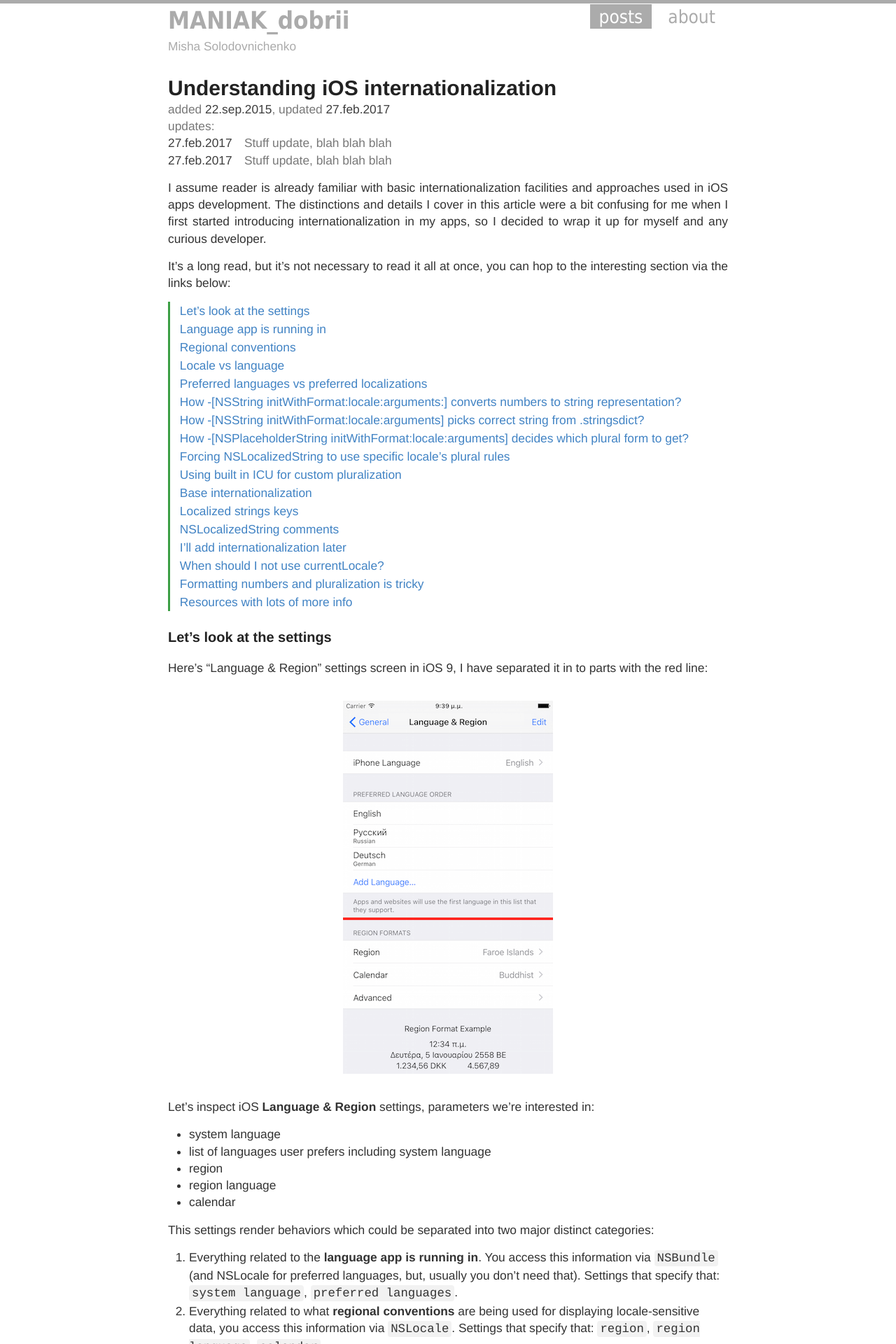
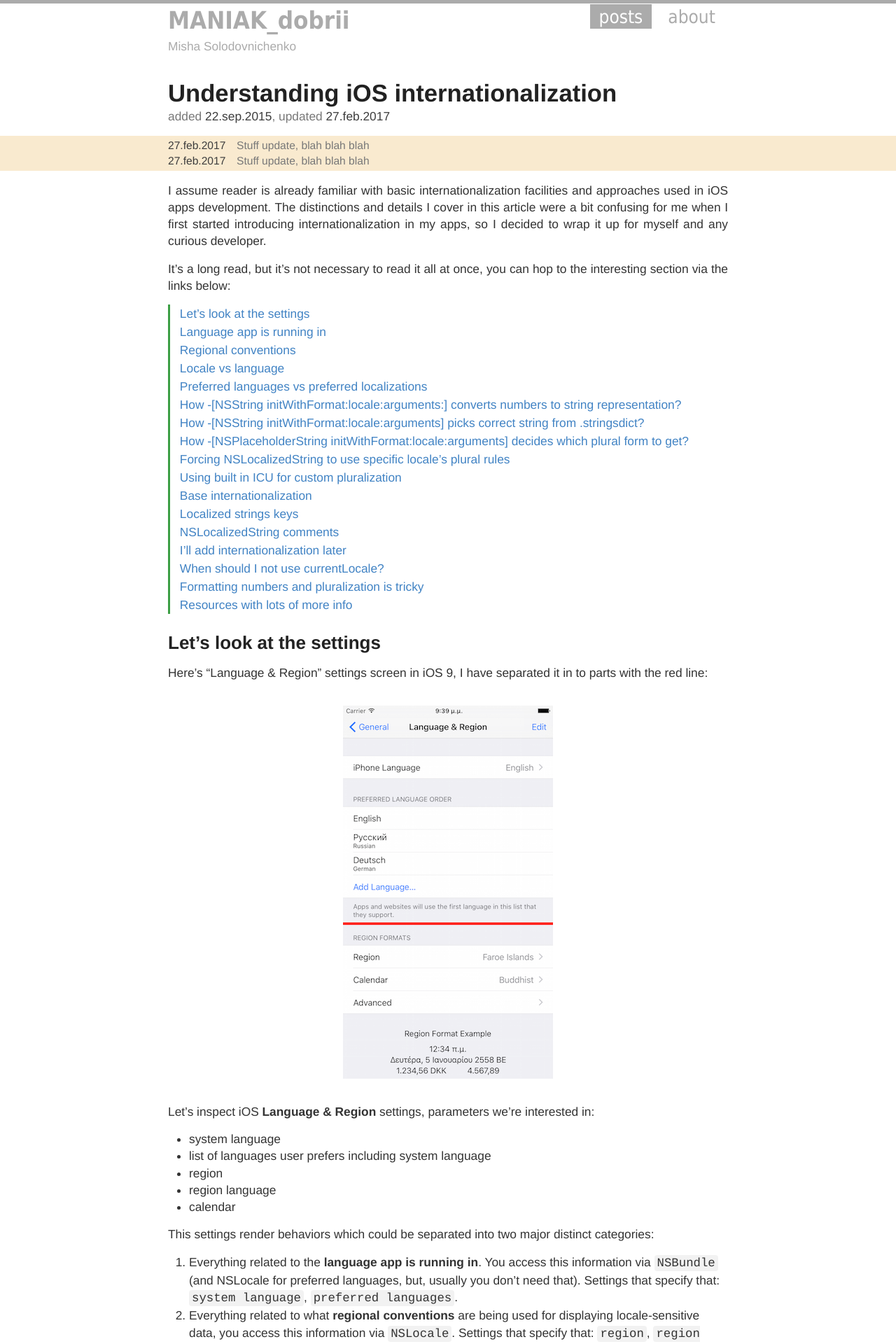
Before and after one commit to maniak-dobrii/maniak-dobrii.github.io, a Jekyll site: the page built from _posts/2015-9-22-understanding-ios-internationalization.md, in a window 1280 px wide. Shown: the top 1920 px of the page at 70% size. Built offline with Jekyll 4.4.1, drawn with Linux system fonts in a browser that asks for light colours; comment, search, counter and statistics services are not loaded.

Commit message:
Updated h1/h2 styles in post, styled updates section according to the overall design (full width with updated color)

````diff
--- a/_includes/post-updates.html
+++ b/_includes/post-updates.html
@@ -1,7 +1,6 @@
 {% comment %} This requires "updates" variable (array of {"date", "msg"} objects) to be set via include  {% endcomment %}
 {% if include.updates %}
 <div id="updates">
-  <span class="updates-meta">updates:</span>
   <table>
     <tbody>
 {% for update in include.updates %}
--- a/_posts/2015-9-22-understanding-ios-internationalization.md
+++ b/_posts/2015-9-22-understanding-ios-internationalization.md
@@ -16,7 +16,7 @@ It's a long read, but it's not necessary to read it all at once, you can hop to
 * TOC
 {:toc}
 
-### Let's look at the settings
+## Let's look at the settings
 Here's "Language & Region" settings screen in iOS 9, I have separated it in to parts with the red line:
 ![Language & Region preferences iOS 9]({{ site.baseurl }}/images/posts/understanding-ios-internationalization/Language_and_region_iOS9.png)
 
@@ -38,7 +38,7 @@ This settings render behaviors which could be separated into two major distinct
 
 I've mentioned NSBundle and NSLocale. You may think of them like this: NSLocale tells you about user settings without taking into account what your app provides. NSBundle looks at your app and tells you which of what your app provides you should use according to user settings. So, NSBundle is usually the one to ask for language. Say, there's a girl **Jane**, who likes [`young`, `handsome`, `broke`] guys, and there is you - [`middle-aged`, `handsome` and `rich`]. So, for sure, you'd better use `the way you look` and mute about your `age` and `wealth` to get with her. If you talk to Jane's sister, she'll tell you about Jane's priorities in general, that's NSLocale. If you talk to your buddy - he'll advice you to weight upon something you're good at among what Jane likes, that's NSBundle.
 
-### Language app is running in
+## Language app is running in
 As I've mentioned above, there's a concept of **the language our app is running in** (or *"displayed in"* as of WWDC). Actually, that is languages, placed by priority, but the most significant is the first one. This languages are decided on app launch based on the localizations you provide in your main bundle and prioritized list of languages user prefers.
 
 |Available localizations 			   | Preferred languages			          | Preferred localizations             |
@@ -52,11 +52,11 @@ As I've mentioned above, there's a concept of **the language our app is running
 NSBundle API (NSLocalizedString is just a macro that uses it) uses this information to pick correct resource for us, and that's it. The language your app is running in tells which `.lproj` directory to inspect for required resource. Also this information specifies language plural rules used for `.stringsdict` (I'll cover this in more details below later, note that there are issues about that in iOS9).
 Check this [QA: How iOS Determines the Language For Your App](https://developer.apple.com/library/prerelease/ios/qa/qa1828/_index.html) for some details. You can read about how localized resources are located in [The Bundle Search Pattern](https://developer.apple.com/library/mac/documentation/CoreFoundation/Conceptual/CFBundles/AccessingaBundlesContents/AccessingaBundlesContents.html#//apple_ref/doc/uid/10000123i-CH104-SW7) section of the [Bundle Programming Guide](https://developer.apple.com/library/mac/documentation/CoreFoundation/Conceptual/CFBundles/Introduction/Introduction.html#//apple_ref/doc/uid/10000123i-CH1-SW1). Also its worth to familiarize oneself with [String Resources](https://developer.apple.com/library/mac/documentation/Cocoa/Conceptual/LoadingResources/Strings/Strings.html#//apple_ref/doc/uid/10000051i-CH6-SW1) section of the [Resource Programming Guide](https://developer.apple.com/library/mac/documentation/Cocoa/Conceptual/LoadingResources/Introduction/Introduction.html#//apple_ref/doc/uid/10000051i-CH1-SW1).
 
-### Regional conventions
+## Regional conventions
 Regional conventions is quite an interesting topic by itself but I won't go into big detail about that. They describe conventions based on cultural, historical and lingual context. **People expect those conventions to be followed and may be seriously confused or even seduced if not.** This includes, for example, how numbers and dates are formatted, how strings are manipulated (sort, search, transformation), how currency symbols are presented, even whether first name goes before last name or metric system is preferred or not. You access information about those conventions via such APIs as `NSLocale`, `NSNumberFormatter`, `NSDateFormatter`, `AddressBook` (`NSPersonNameComponentsFormatter` in iOS9+) and others. The list of such peculiarities could be extended, but the main thing to get is that those are **vital and hard to maintain by yourself**. Apple provided us with a fascinating internationalization APIs and if you didn't yet, you should definitely familiarize yourself with them.
 For more information about regional conventions (and internationalization at all) I suggest to investigate [Apple's umbrella page with links to different internationalization info (including WWDC sessions)](https://developer.apple.com/internationalization/) and ["iOS Internationalization, The Complete Guide"](https://www.google.ru/url?sa=t&rct=j&q=&esrc=s&source=web&cd=1&cad=rja&uact=8&ved=0CBwQFjAAahUKEwjdwKvsmIjIAhUkcHIKHfb-DSc&url=http://www.amazon.com/iOS-Internationalization-The-Complete-Guide-ebook/dp/B00R33W0BY&usg=AFQjCNF3E9g09QO1K_FKFVMvm5h9u9-aWg) by Shawn E. Larson.
 
-### Locale vs language
+## Locale vs language
 Or `locale ID` vs `language ID`, "locale" vs "localization". Yeah, they are not the same. Language or localization describes (surprisingly) language/dialect/script and locale describes region with its conventions.
 
 > "A language ID identifies a language used in many regions, a dialect used in a specific region, or a script used
@@ -85,7 +85,7 @@ Locale is used when formatting locale-sensitive data like numbers, dates and nam
 
 `Locale ID` may include different components, which override different preferences, for example, to override calendar to the Buddhist you may add `calendar` component like this: `en_US@calendar=buddhist`.
 
-### Preferred languages vs preferred localizations
+## Preferred languages vs preferred localizations
 Both of these are ordered lists of `language ID`s. **Preferred languages** is the list of languages user prefers, you can see it in the settings:
 
 ![Language & Region preferences iOS 9]({{ site.baseurl }}/images/posts/understanding-ios-internationalization/Preferred_languages_af_en.png)
@@ -107,7 +107,7 @@ A quick gotcha for `.stringsdict`: don't forget to have (at least empty) `.strin
 
 As you can see now, languages and regional conventions are two distinct groups of settings, when you change value from one of the groups the other may remain untouched. So you can change system language to Chinese and that does not result in changing region to Chinese as well. And now, let's dig into some nerdy details under the hood. As I'm always not satisfied until certain amount of understanding has been reached.
 
-### How -[NSString initWithFormat:locale:arguments:] converts numbers to string representation?
+## How -[NSString initWithFormat:locale:arguments:] converts numbers to string representation?
 Take this lines of code:
 
 <!-- language: lang-objc -->
@@ -124,7 +124,7 @@ NSInteger numberOfItems = 42;
 I wondered about how does it transform from NSInteger to NSString and inserts it instead of the format specifier, so I digged in with [Hopper](http://hopperapp.com/) and got that it uses `CFNumberFormatter`. It uses core foundation's `CFNumberFormatter` in `__CFStringFormatLocalizedNumber` called from `___CFStringAppendFormatCore`. This means you can't change formatter or configure it somehow (only via format specifier configuration like `"%.6f"`). You actually can cheat and format number yourself, but it gets tricky with pluralization, see corresponding section below for details.
 For objects with `%@` specifier it sends `-descriptionWithLocale:`.
 
-### How -[NSString initWithFormat:locale:arguments] picks correct string from .stringsdict?
+## How -[NSString initWithFormat:locale:arguments] picks correct string from .stringsdict?
 Before I go into detail about that one, I'd like to address some fascinating issue. Consider we have an `.stringsdict` with a pluralized format string for a `format_key` key:
 
 ``` xml
@@ -204,7 +204,7 @@ NSLog(@"%@", format); // %1$#@format_key_plural@
 
 The routine that selects correct form goes further in `NSString` (actually `NSPlaceholderString`), not in `NSLocalizedString`.
 
-### How -[NSPlaceholderString initWithFormat:locale:arguments] decides which plural form to get?
+## How -[NSPlaceholderString initWithFormat:locale:arguments] decides which plural form to get?
 After intensive digging with [hopper](http://hopperapp.com/), I found references to **uplrules*** functions. That's [ICU](http://site.icu-project.org/). Apple does not provide headers with those functions with iPhone SDK, but you can find them here: [upluralrules.h](http://www.opensource.apple.com/source/ICU/ICU-491.11.3/icuSources/i18n/unicode/upluralrules.h). In general, you pass it `locale id` and a `double`,  it returns you the form as a string like "other" or "many", you can read about those forms [here](http://cldr.unicode.org/index/cldr-spec/plural-rules). Below you will find an example of how to use it in your projects.
 **Plural rules are chosen for a preferred localization.** They are not for the language your `.stringsdict` file is but for the preferred localization (i.e. the one that fits best what user wants and your app provides), which is, actually, the same. So it does not directly know which `.lproj` dir hosted the `.stringsdict` file, it obtains preferred localization via CoreFoundation calls equivalent to `[[[NSBundle mainBundle] preferredLocalizations] firstObject]` and uses plural rules for it, so it should match.
 
@@ -272,7 +272,7 @@ Note, that you're not using `currentLocale`, thus, even though you'll get correc
 
 ICU is implemented using plural rules based on [Common Locale Data Repository (CLDR)](http://cldr.unicode.org/), you can find rule definitions [here](http://www.unicode.org/cldr/charts/latest/supplemental/language_plural_rules.html). As far as Apple's internationalization API is based on ICU, it worth to check out the [locale concept](http://userguide.icu-project.org/locale) used in ICU.
 
-### Forcing NSLocalizedString to use specific locale's plural rules
+## Forcing NSLocalizedString to use specific locale's plural rules
 While I was digging CoreFoundation with [Hopper](http://hopperapp.com/) I found that there was a reference to additional `NSStringFormatLocaleKey` key near `NSStringFormatSpecTypeKey` and `NSStringFormatValueTypeKey`. From the decompiled code it looked like if this key was present, it was used as a locale to get plural rules for. Unfortunately the value behind this key must be an locale object, not string `locale-ID`, so you can't just add it along with a `.stringsdict`. That means that there's only a hacky way to force locale from code:
 
 <!-- language: lang-objc -->
@@ -286,7 +286,7 @@ NSMutableDictionary *mutableConfig = [configuration mutableCopy];
 
 And this only works in iOS8-. I strongly discourage anybody from using this in production.
 
-### Using built in ICU for custom pluralization
+## Using built in ICU for custom pluralization
 If you're planning to build your own internationalization SDK with different plural rules, I could suggest you to stick with what Apple did and base it on [ICU](http://site.icu-project.org/). As I've mentioned, apple uses ICU's `uplrules_select` and friends for plural form selection.  Apple supplies required object code with `CoreFoundation` in `libicucore.A.dylib`. Unfortunately Apple does not provide **upluralrules.h** where the most interesting for the topic functions are, so you'll have to add it yourself.
 So, to make use of it, you have to get upluralrules.h, for example [here](http://www.opensource.apple.com/source/ICU/ICU-491.11.3/icuSources/i18n/unicode/upluralrules.h) and add `libicucore.A.dylib` just like you add frameworks in XCode. Here's an example how you could use that:
 
@@ -346,10 +346,10 @@ I've created demo project with the code above, you can get in [on github](https:
 Now it is more clear how those groups of settings are used by internationalizations APIs. I've been asked a lot about how to use internationalization APIs, so I decided to include some good practices I follow here as well.
 
 
-### Base internationalization
+## Base internationalization
 It's a fancy name for separating your storyboards/nibs UI from text, so, instead of supporting million copies of storyboard/nib you just manage million versions of .strings files and single storyboard/nib. I still don't find it much useful as I don't store much user facing strings in storyboards/nibs, but it really worth it. Localization native development region or `CFBundleDevelopmentRegion`  tells which localization is your Base locale.
 
-### Localized strings keys
+## Localized strings keys
 Apple guys like to say that the keys of your `NSLocalizedString`s are in development language, the language used to create resources. They advertise it as a possibility to keep your 'fancy' strings around at the same time providing internationalization support.
 
 <!-- language: lang-objc -->
@@ -407,7 +407,7 @@ Localized.strings
 
 This approach eliminates all the described cons above, if you have missing translation this ugly dotty-english thingy appears instead of your 'fancy' string, so you won't miss that. It provides more context for localizer, it happens that they don't even see the app, only the files to translate, so it could be crucial.
 
-### NSLocalizedString comments
+## NSLocalizedString comments
 Use them. Really, they are crucial. They provide the most context you actually can provide.
 
 ``` objc
@@ -418,14 +418,14 @@ label.text = NSLocalizedString(@"Text in my language", nil); // where are the co
 
 It's not about whether use them or not, but about what to supply. The rule of thumb for me is to provide all the information needed for localizers to understand what that string is about by only using the `.strings` file itself. That means that localizers should be able to translate your strings having only the .strings files you provide, they even might not have the app. And this really happens, often localizers are just only given the strings files to translate.
 
-### I'll add internationalization later
+## I'll add internationalization later
 If your app supports only single language it could be tempting to hardcode the locale or even don't use the internationalization APIs at all. This could seem a time-saver and all-the-things-simplifier, but the time saved does not worth it and, actually, this usually takes more time if internationalization APIs were not used from the day 0. Even if you're not planning to support multiple languages, separating text from code is a significant thing to do. I don't suggest to go crazy and, say, always support RTL UI in a flashlight app,  you (or your product owner) should just be reasonable and decide based on your target auditory not if at all but at how much you should introduce internationalization APIs in your app. At least use `NSLocalizedString` so you could extract and provide your .strings to your editors in minutes and, after that, update all the text in the app by the means of just replacing the files.
 
-### When should I not use currentLocale?
+## When should I not use currentLocale?
 Most of the time if you are to supply an NSLocale instance somewhere it should be obtained rather via `+[NSLocale currentLocale]` or `+[NSLocale autoupdatingCurrentLocale]`. But there are cases when you better not.  One of such examples is when you use `NSNumberFormatterSpellOutStyle` with `NSNumberFormatter`. Your app runs in some language, thus .strings files are from according `.lproj` dir in some language. Here you better use locale based on the language app is running.
 The main thing is that you should always think and not blindly supply `currentLocale` everywhere you see `NSLocale` argument.
 
-### Formatting numbers and pluralization is tricky
+## Formatting numbers and pluralization is tricky
 Say, you need to have pluralized string and format numbers in some way that format specifier does not allow, for example spell out. You actually can do that, you may have two arguments and base your `.stringsdict` plural rules on the first one while inserting second one, like this:
 
 ``` xml
@@ -477,7 +477,7 @@ Yeah that's the option, but you should be extremely careful with this technique.
 ----------
 
 
-### Resources with lots of more info
+## Resources with lots of more info
 If you are looking for some deeper insight on the topic, here are some relevant sources I find appropriate:
 
  - [Apple's umbrella page with links to different internationalization info (including WWDC sessions)](https://developer.apple.com/internationalization/)
--- a/style.scss
+++ b/style.scss
@@ -113,7 +113,7 @@ img {
 }
 
 .date {
-  color: $gray;
+
 }
 
 // Specify the color of the selection
@@ -295,8 +295,15 @@ main {
 
   h1 {
     line-height: 1.2;
+    font-size: 2em;
     margin-bottom: 0;
   }
+
+  h2 {
+    font-size: 1.5em;
+    line-height: 1.2;
+  }
+
 
   p {
     text-align:justify;
@@ -304,10 +311,16 @@ main {
 }
 
 #updates {
-  margin: 0 0 0.5em 0;
+  @extend .full-width;
 
-  .updates-meta {
-    @extend .dull-meta-color;
+  margin: 1em 0;
+  padding: 0.2em 0;
+  font-size: 0.9em;
+  background-color: #f9eacf;
+
+  table {
+    margin: 0 auto;
+    width: 800px;
   }
 
   table, tr, td, th, tb {
````
